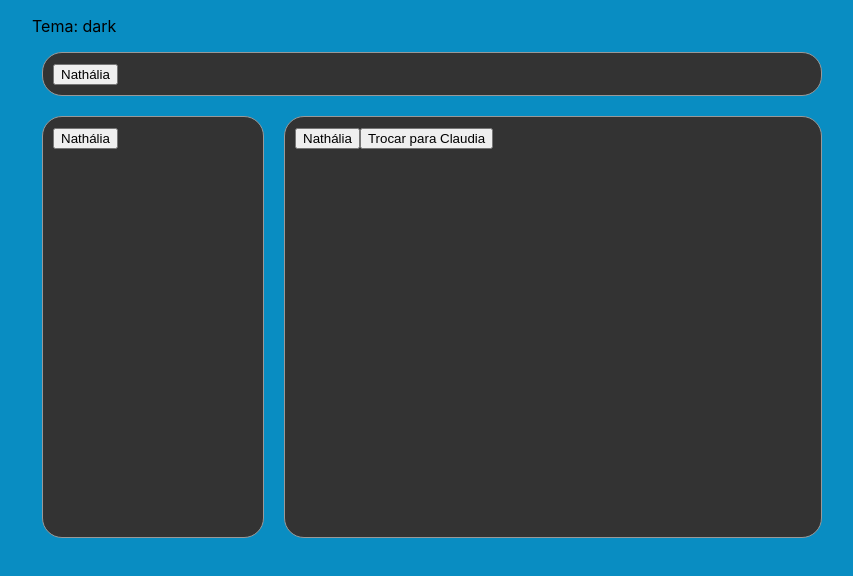
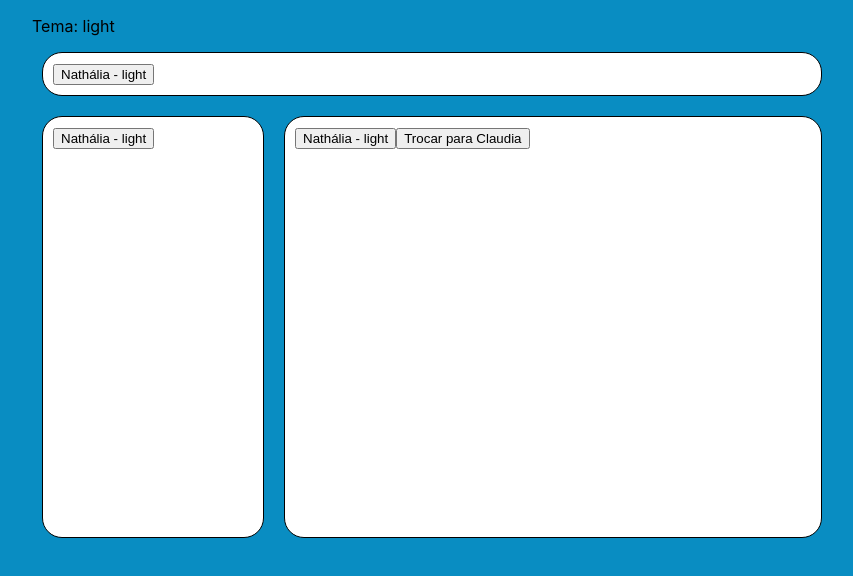
Before and after one commit to nathaliaveneziano/b7web, a React (Create React App) app in the folder reactjs/context-react/: page / in a window 1280 px wide. Shown: the top 576 px of the page, without its empty margins (208-1061 px from the left). Built offline with nearby package versions, Linux system fonts and the light colour scheme.

Commit message:
ContextAPI - Acessando vários Contextos

```diff
--- a/reactjs/context-react/src/App.js
+++ b/reactjs/context-react/src/App.js
@@ -2,6 +2,7 @@ import { useState } from 'react';
 import './App.css';
 
 import ThemeContext from './contexts/ThemeContext';
+import UserContext from './contexts/UserContext';
 
 import Header from './components/Header';
 import Menu from './components/Menu';
@@ -9,19 +10,22 @@ import Body from './components/Body';
 
 function App() {
 	const [userName, setUserName] = useState('Nathália');
+	const [userEmail, setUserEmail] = useState('nath@test.com');
 
 	return (
-		<ThemeContext.Provider value="dark">
+		<ThemeContext.Provider value="light">
+			<UserContext.Provider value={{ name: userName, email: userEmail }}>
 				<div className="container">
 					<ThemeContext.Consumer>
 						{(value) => <p>Tema: {value}</p>}
 					</ThemeContext.Consumer>
-				<Header username={userName} />
+					<Header />
 					<section>
-					<Menu username={userName} />
-					<Body username={userName} setUserName={setUserName} />
+						<Menu />
+						<Body setUserName={setUserName} />
 					</section>
 				</div>
+			</UserContext.Provider>
 		</ThemeContext.Provider>
 	);
 }
--- a/reactjs/context-react/src/components/Body.js
+++ b/reactjs/context-react/src/components/Body.js
@@ -10,7 +10,7 @@ const Body = (props) => {
 		<ThemeContext.Consumer>
 			{(value) => (
 				<article className={`box theme-${value}`}>
-					<Botao username={props.username} />
+					<Botao />
 					<button onClick={handleButton}>Trocar para Claudia</button>
 				</article>
 			)}
--- a/reactjs/context-react/src/components/Botao.js
+++ b/reactjs/context-react/src/components/Botao.js
@@ -1,3 +1,18 @@
-const Botao = (props) => <button>{props.username}</button>;
+import UserContext from '../contexts/UserContext';
+import ThemeContext from '../contexts/ThemeContext';
+
+const Botao = () => (
+	<UserContext.Consumer>
+		{(value) => (
+			<ThemeContext.Consumer>
+				{(themeValue) => (
+					<button>
+						{value.name} - {themeValue}
+					</button>
+				)}
+			</ThemeContext.Consumer>
+		)}
+	</UserContext.Consumer>
+);
 
 export default Botao;
--- a/reactjs/context-react/src/components/Header.js
+++ b/reactjs/context-react/src/components/Header.js
@@ -1,11 +1,11 @@
 import Botao from './Botao';
 import ThemeContext from '../contexts/ThemeContext';
 
-const Header = (props) => (
+const Header = () => (
 	<ThemeContext.Consumer>
 		{(value) => (
 			<header className={`box theme-${value}`}>
-				<Botao username={props.username} />
+				<Botao />
 			</header>
 		)}
 	</ThemeContext.Consumer>
--- a/reactjs/context-react/src/components/Menu.js
+++ b/reactjs/context-react/src/components/Menu.js
@@ -1,11 +1,11 @@
 import Botao from './Botao';
 import ThemeContext from '../contexts/ThemeContext';
 
-const Menu = (props) => (
+const Menu = () => (
 	<ThemeContext.Consumer>
 		{(value) => (
 			<aside className={`box theme-${value}`}>
-				<Botao username={props.username} />
+				<Botao />
 			</aside>
 		)}
 	</ThemeContext.Consumer>
--- /dev/null
+++ b/reactjs/context-react/src/contexts/UserContext.js
@@ -0,0 +1,5 @@
+import { createContext } from 'react';
+
+const UserContext = createContext();
+
+export default UserContext;
```
Lines whose indentation alone changed are shown as unchanged.
